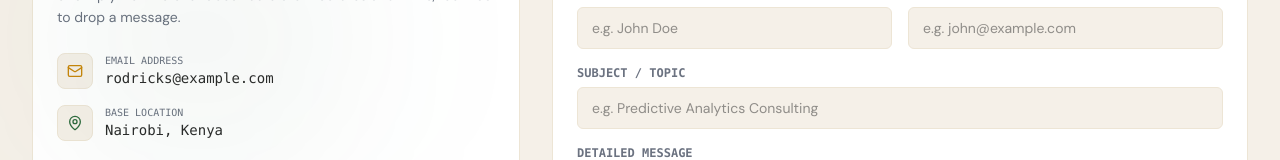
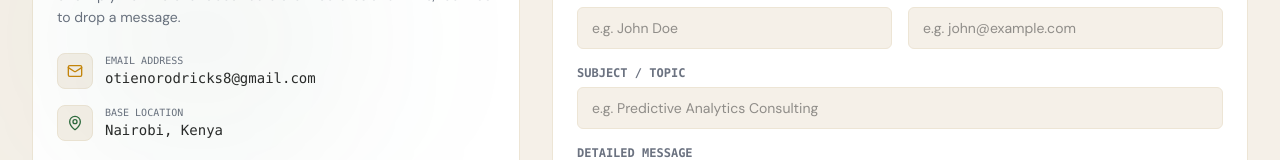
Before and after one commit to kevwasonga/roo, a Next.js app: page / in a window 1280 px wide. Shown: the part 5958-6118 px from the top of the page. Built offline with nearby package versions, Linux system fonts and the light colour scheme; a web font is replaced by a local one.

Commit message:
update contact email to otienorodricks8@gmail.com

```diff
--- a/src/components/sections/Contact.tsx
+++ b/src/components/sections/Contact.tsx
@@ -105,8 +105,8 @@ export default function Contact() {
                   </div>
                   <div>
                     <p className="text-[10px] text-text-muted uppercase">Email Address</p>
-                    <a href="mailto:rodricks@example.com" className="text-foreground hover:text-gold transition-colors">
-                      rodricks@example.com
+                    <a href="mailto:otienorodricks8@gmail.com" className="text-foreground hover:text-gold transition-colors">
+                      otienorodricks8@gmail.com
                     </a>
                   </div>
                 </div>
```
